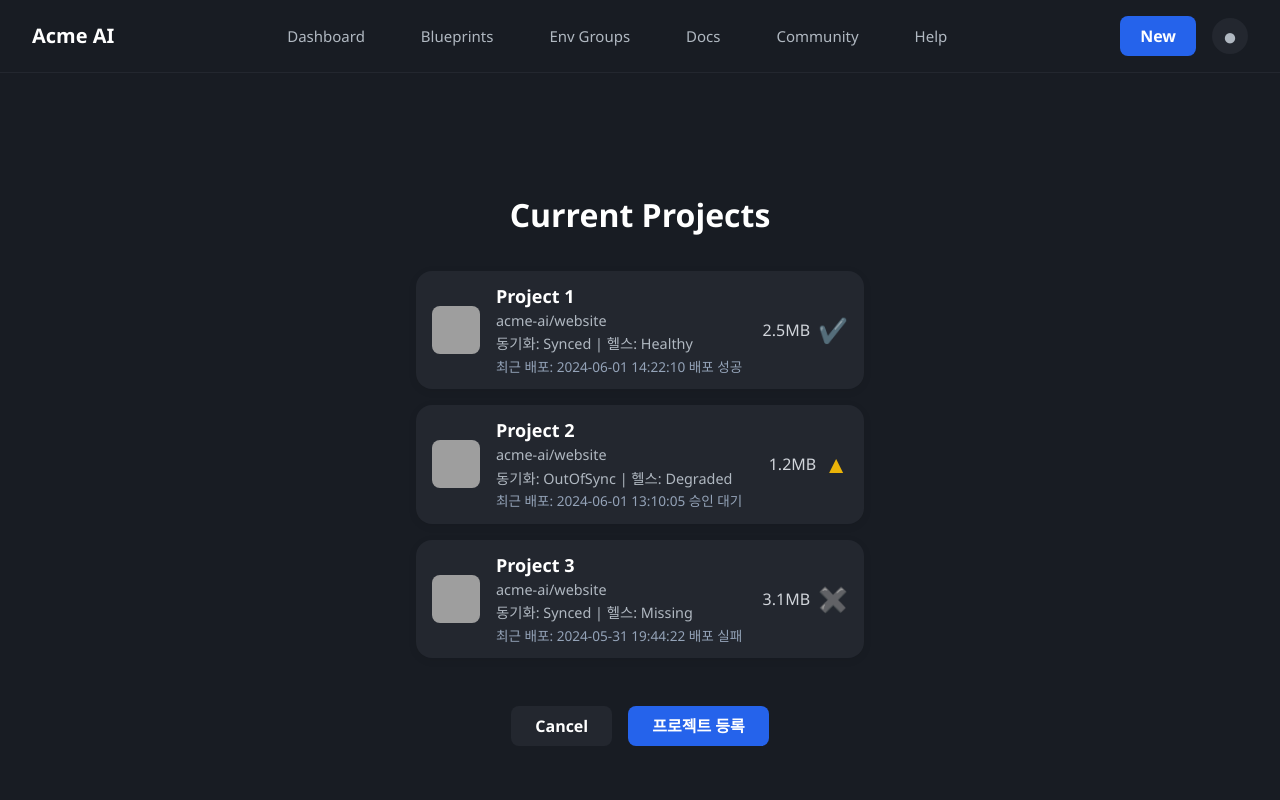
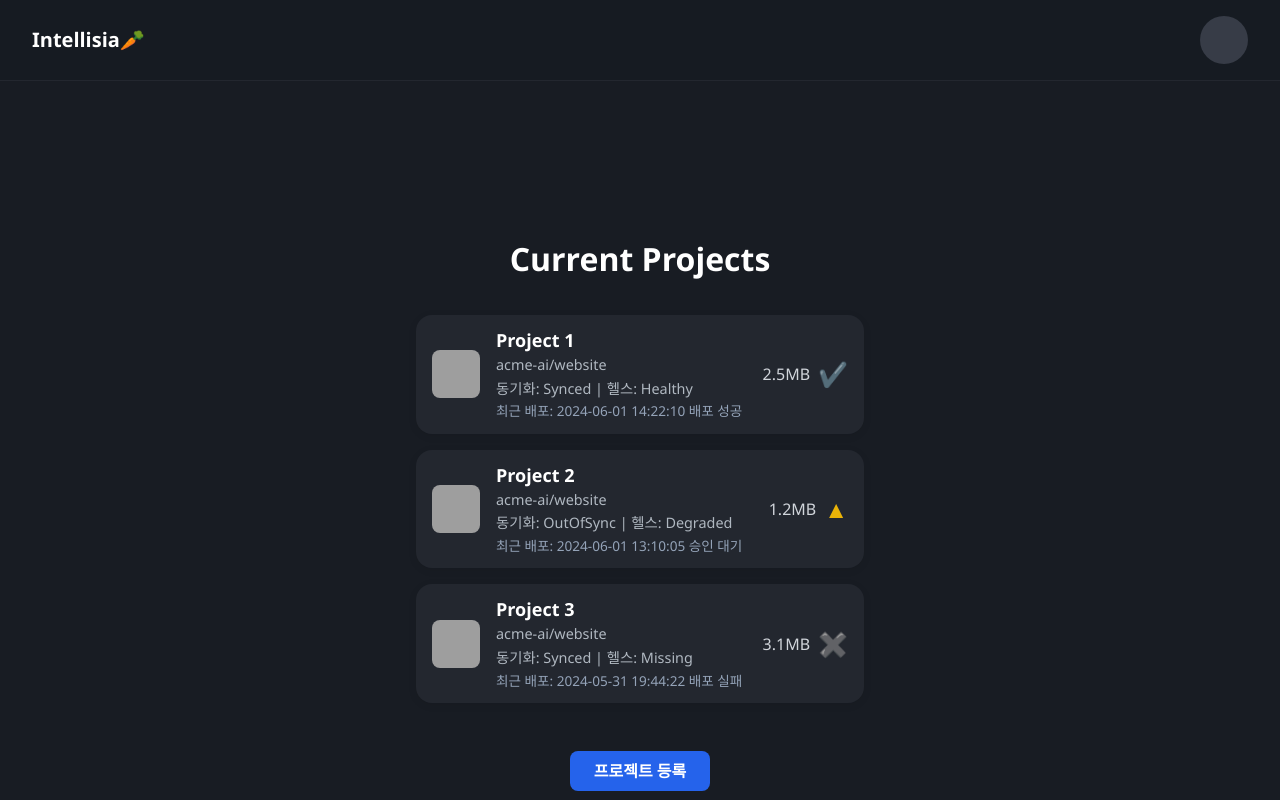
Before and after one commit to GRPC-OK/Intellisia, a Next.js app: page /dashboard in a window 1280 px wide. Shown: the top 800 px of the page. Built offline with nearby package versions, Linux system fonts and the light colour scheme; grey boxes are pictures that could not be loaded.

Commit message:
로그인페이지와 대시보드페이지 병합

```diff
--- a/package.json
+++ b/package.json
@@ -15,6 +15,7 @@
     "@prisma/client": "^6.8.0",
     "date-fns": "^4.1.0",
     "next": "15.3.2",
+    "next-auth": "^4.24.11",
     "react": "^19.0.0",
     "react-dom": "^19.0.0",
     "update": "^0.7.4"
--- /dev/null
+++ b/src/context/GithubContext.tsx
@@ -0,0 +1,21 @@
+// 전역 상태를 만들기 위한 Context API 훅들 import
+import { createContext, useContext, useState } from 'react'
+
+// Context 객체 생성 (초기값은 null, 타입은 any로 임시 설정)
+export const GithubContext = createContext<any>(null)
+
+// Provider 컴포넌트 정의 → 이걸 최상위에 감싸서 상태를 하위에 공유함
+export function GithubProvider({ children }: { children: React.ReactNode }) {
+  // GitHub 사용자 데이터를 저장할 상태 (초기값 null)
+  const [githubData, setGithubData] = useState<any>(null)
+
+  return (
+    <GithubContext.Provider value={{ githubData, setGithubData }}>
+      {/* 자식 컴포넌트들에게 value를 전달함 */}
+      {children}
+    </GithubContext.Provider>
+  )
+}
+
+// Context를 사용하기 위한 커스텀 훅
+export const useGithub = () => useContext(GithubContext)
--- a/src/pages/_app.tsx
+++ b/src/pages/_app.tsx
@@ -1,7 +1,19 @@
 import '@/styles/globals.css';
 import '../styles/docker-analysis.css';
 import type { AppProps } from 'next/app';
+import { SessionProvider } from 'next-auth/react'
+import { GithubProvider } from '../context/GithubContext'
+import Footer from '../components/Footer'
+import Header from '../components/Header'
 
-export default function App({ Component, pageProps }: AppProps) {
-  return <Component {...pageProps} />;
+export default function MyApp({ Component, pageProps: { session, ...pageProps } }: AppProps) {
+  return (
+    <SessionProvider session={session}>
+      <GithubProvider>
+        <Header />
+        <Component {...pageProps} />
+        <Footer />
+      </GithubProvider>
+    </SessionProvider>
+  )
 }
--- a/src/pages/dashboard.tsx
+++ b/src/pages/dashboard.tsx
@@ -64,26 +64,6 @@ export default function Dashboard() {
 
   return (
     <div className={styles.container}>
-      {/* 상단 네비게이션 */}
-      <nav className={styles.nav}>
-        <div className={styles.logo}>Acme AI</div>
-        <div className={styles.menu}>
-          <a href="#">Dashboard</a>
-          <a href="#">Blueprints</a>
-          <a href="#">Env Groups</a>
-          <a href="#">Docs</a>
-          <a href="#">Community</a>
-          <a href="#">Help</a>
-        </div>
-        <div className={styles.navRight}>
-          {/* 프로젝트 등록(생성) 버튼 */}
-          <button className={styles.newBtn} onClick={handleNewProject}>New</button>
-          <div className={styles.profile}>
-            <span>●</span>
-          </div>
-        </div>
-      </nav>
-
       {/* 전체 프로젝트 목록 조회 UI */}
       <main className={styles.main}>
         <h1 className={styles.title}>Current Projects</h1>
@@ -128,7 +108,6 @@ export default function Dashboard() {
         </div>
         {/* 필터링, 로그 등 추가 UI는 추후 구현 가능 */}
         <div className={styles.btnGroup}>
-          <button className={styles.cancelBtn}>Cancel</button>
           {/* 프로젝트 등록(생성) 버튼 */}
           <button className={styles.createBtn} onClick={handleNewProject}>프로젝트 등록</button>
         </div>
--- a/src/styles/Dashboard.module.css
+++ b/src/styles/Dashboard.module.css
@@ -4,65 +4,6 @@
   color: #fff;
   display: flex;
   flex-direction: column;
-}
-
-.nav {
-  display: flex;
-  align-items: center;
-  justify-content: space-between;
-  padding: 1rem 2rem;
-  border-bottom: 1px solid #23272f;
-}
-
-.logo {
-  font-weight: bold;
-  font-size: 1.25rem;
-}
-
-.menu {
-  display: flex;
-  gap: 2rem;
-  color: #b0b8c1;
-}
-.menu a {
-  text-decoration: none;
-  color: inherit;
-  transition: color 0.2s;
-}
-.menu a:hover {
-  color: #fff;
-}
-
-.navRight {
-  display: flex;
-  align-items: center;
-  gap: 1rem;
-}
-.newBtn {
-  background: #2563eb;
-  color: #fff;
-  padding: 0.5rem 1.25rem;
-  border-radius: 0.5rem;
-  font-weight: 600;
-  border: none;
-  cursor: pointer;
-  transition: background 0.2s;
-}
-.newBtn:hover {
-  background: #1d4ed8;
-}
-.profile {
-  width: 2.25rem;
-  height: 2.25rem;
-  border-radius: 50%;
-  background: #23272f;
-  display: flex;
-  align-items: center;
-  justify-content: center;
-}
-.profile span {
-  color: #b0b8c1;
-  font-size: 1.5rem;
 }
 
 .main {
@@ -120,19 +61,7 @@
   gap: 1rem;
   margin-top: 3rem;
 }
-.cancelBtn {
-  background: #23272f;
-  color: #fff;
-  padding: 0.5rem 1.5rem;
-  border-radius: 0.5rem;
-  font-weight: 600;
-  border: none;
-  cursor: pointer;
-  transition: background 0.2s;
-}
-.cancelBtn:hover {
-  background: #353a45;
-}
+
 .createBtn {
   background: #2563eb;
   color: #fff;
--- a/src/styles/globals.css
+++ b/src/styles/globals.css
@@ -1,7 +1,26 @@
+
+
+
 @tailwind base;
 @tailwind components;
 @tailwind utilities;
 
+
+
+body{
+  background: #161b22;
+  color: #fff;
+  font-family: 'Segoe UI', 'Arial', sans-serif;
+}
+
+body::-webkit-scrollbar {
+  display: none;
+}
+
+
+
+
+/*
 :root {
   --background: #ffffff;
   --foreground: #171717;
@@ -43,4 +62,4 @@ a {
   html {
     color-scheme: dark;
   }
-}
+} */
--- /dev/null
+++ b/src/styles/index.module.css
@@ -0,0 +1,86 @@
+/* src/styles/index.module.css */
+
+.page {
+  display: flex;
+  flex-direction: column;
+  min-height: 100vh;
+}
+
+.main {
+    min-height: 100vh;
+    display: flex;
+    flex-direction: column;
+    justify-content: center;
+    align-items: center;
+}
+
+.spinner {
+    width: 40px;
+    height: 40px;
+    border: 5px solid rgba(0, 0, 0, 0.1);
+    border-top: 5px solid #3498db;
+    border-radius: 50%;
+    animation: spin 1s linear infinite;
+    margin: 20px auto;
+}
+
+@keyframes spin {
+    0% {
+        transform: rotate(0deg);
+    }
+
+    100% {
+        transform: rotate(360deg);
+    }
+}
+
+.loading__spinner {
+    text-align: center;
+    margin: 0;
+}
+
+
+.loginButton {
+    background-color: #238636;
+    color: white;
+    padding: 10px 20px;
+    border: none;
+    border-radius: 6px;
+    font-size: 16px;
+    font-weight: 600;
+    cursor: pointer;
+    transition: background-color 0.2s;
+    margin-bottom: 20px;
+}
+
+.loginButton:hover {
+    background-color: #3ea55b;
+}
+
+.loginBox{
+    display: flex;
+    flex-direction: column;
+    text-align: center;
+    justify-content: center;
+    align-items: center;
+    background-color: #23272E;
+    border-radius: 10px;
+    padding: 20px;
+    border: 1px solid grey;
+    margin-top: 20px;
+}
+
+
+.text {
+    margin-top: 0px;
+    margin-bottom: 30px;
+    font-weight: 500;
+}
+
+.text__userName {
+    margin: 5px 0 20px 0;
+}
+
+.text__userEmail {
+    margin: 20px 0 40px 0;
+}
```
Also changed, not shown: src/pages/api/auth/[...nextauth].ts (added, +52 -0 lines), src/pages/index.tsx (+112 -96 lines), src/types/next-auth.d.ts (added, +25 -0 lines), public/githubMark-white.png (added), 1 other file (tests, documents, lock files or other folders).
